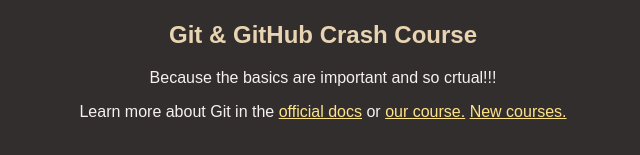
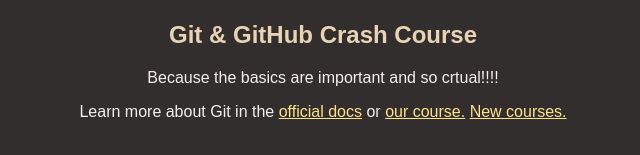
Before and after one commit to pejmanm6161/GitHub-Action, a plain HTML site: page index.html in a window 1280 px wide. Shown: the part 147-302 px from the top of the page, 317-957 px from the left. Drawn offline with Linux system fonts and the light colour scheme.

Commit message:
p tag edited

```diff
--- a/index.html
+++ b/index.html
@@ -15,7 +15,7 @@
     </section>
     </header>
     <main>
-      <p>Because the basics are important and so crtual!!!</p>
+      <p>Because the basics are important and so crtual!!!!</p>
       <p>
         Learn more about Git in the
         <a href="https://git-scm.com/book/en/v2">official docs</a> or
```
